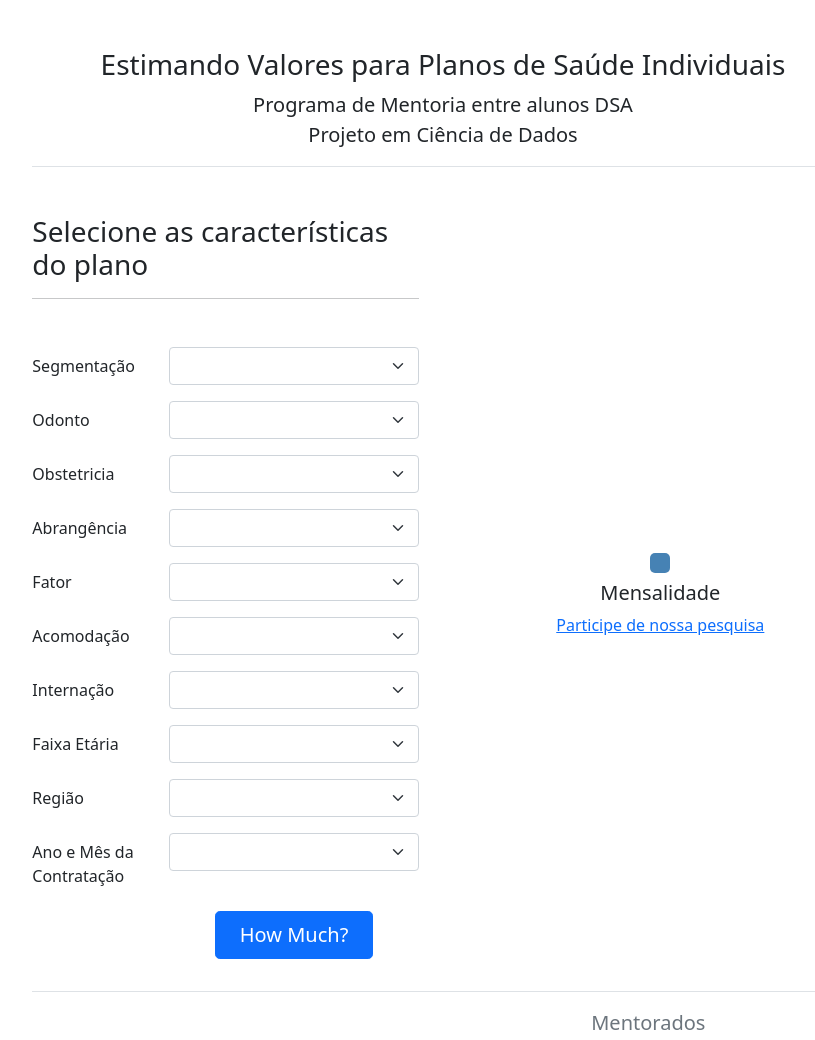
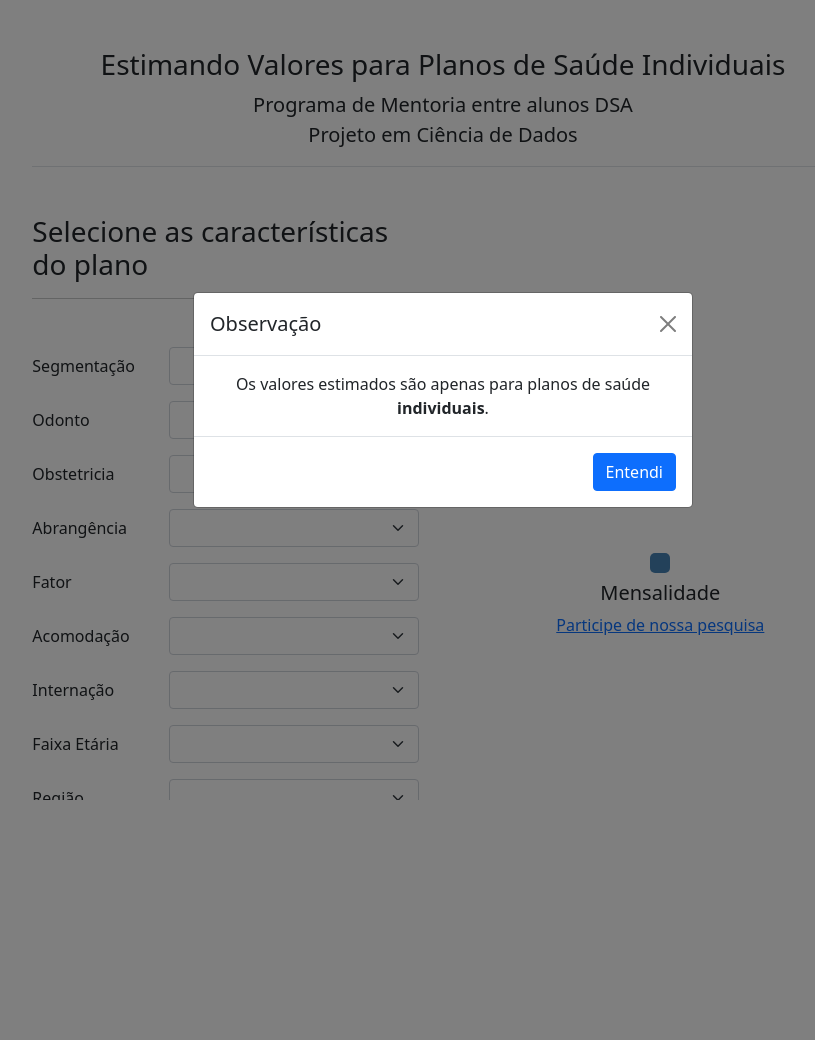
Before and after one commit to edrjc/how-much-app, a Python web app: template templates/index.html in a window 1280 px wide. Shown: the top 1040 px of the page, without its empty margins (197-1012 px from the left). After the commit the page ends 800 px from the top, so only its background shows below. Run offline with Jinja, Linux system fonts and the light colour scheme; the template is opened without the code that fills it, so the values that code supplies are empty.

Commit message:
adição de modal com aviso de que os valores estimados são para planos individuais

```diff
--- a/static/css/main.css
+++ b/static/css/main.css
@@ -4,3 +4,7 @@
     padding: 10px;
     border-radius: 5px;
 }
+
+#staticBackdrop .modal-body {
+    text-align: center;
+}
--- a/templates/index.html
+++ b/templates/index.html
@@ -134,6 +134,25 @@
           </div>
 
         </div>
+
+        <!-- Modal -->
+        <div class="modal fade" id="staticBackdrop" data-bs-backdrop="static" data-bs-keyboard="false" tabindex="-1" aria-labelledby="staticBackdropLabel" aria-hidden="true">
+          <div class="modal-dialog modal-dialog-centered modal-dialog-scrollable">
+            <div class="modal-content">
+              <div class="modal-header">
+                <h5 class="modal-title" id="staticBackdropLabel">Observação</h5>
+                <button type="button" class="btn-close" data-bs-dismiss="modal" aria-label="Close"></button>
+              </div>
+              <div class="modal-body">
+                Os valores estimados são apenas para planos de saúde <b>individuais</b>.
+              </div>
+              <div class="modal-footer">
+                <button type="button" class="btn btn-primary" data-bs-dismiss="modal">Entendi</button>
+              </div>
+            </div>
+          </div>
+        </div>
+
       </main>
       <footer class="pt-3 my-3 text-muted border-top">
         <div class="d-flex align-items-center">
@@ -158,6 +177,8 @@
     <script type="text/javascript">
 
       // Init
+      new bootstrap.Modal($('#staticBackdrop')).show();
+
       app.getOptions();
 
       // Events
```
